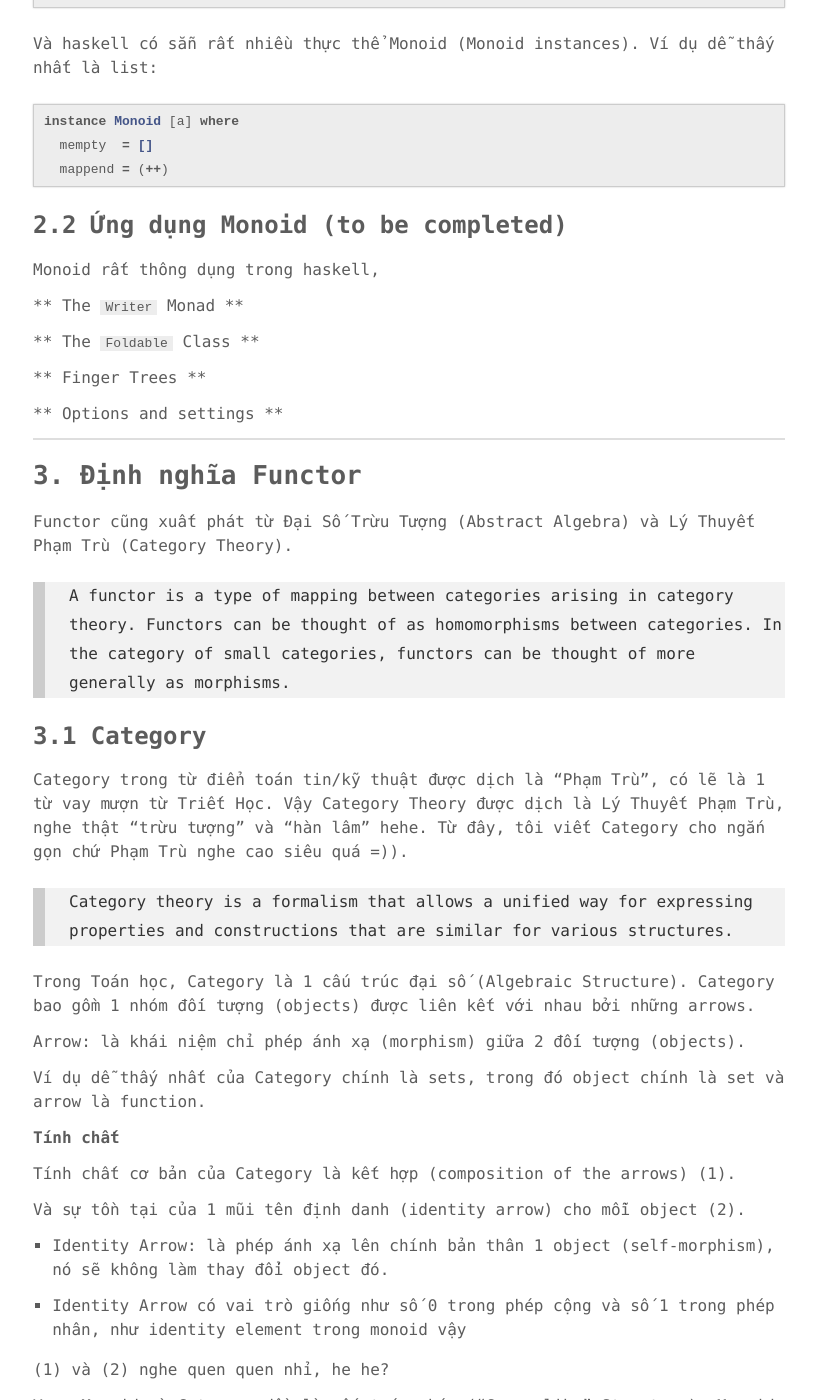
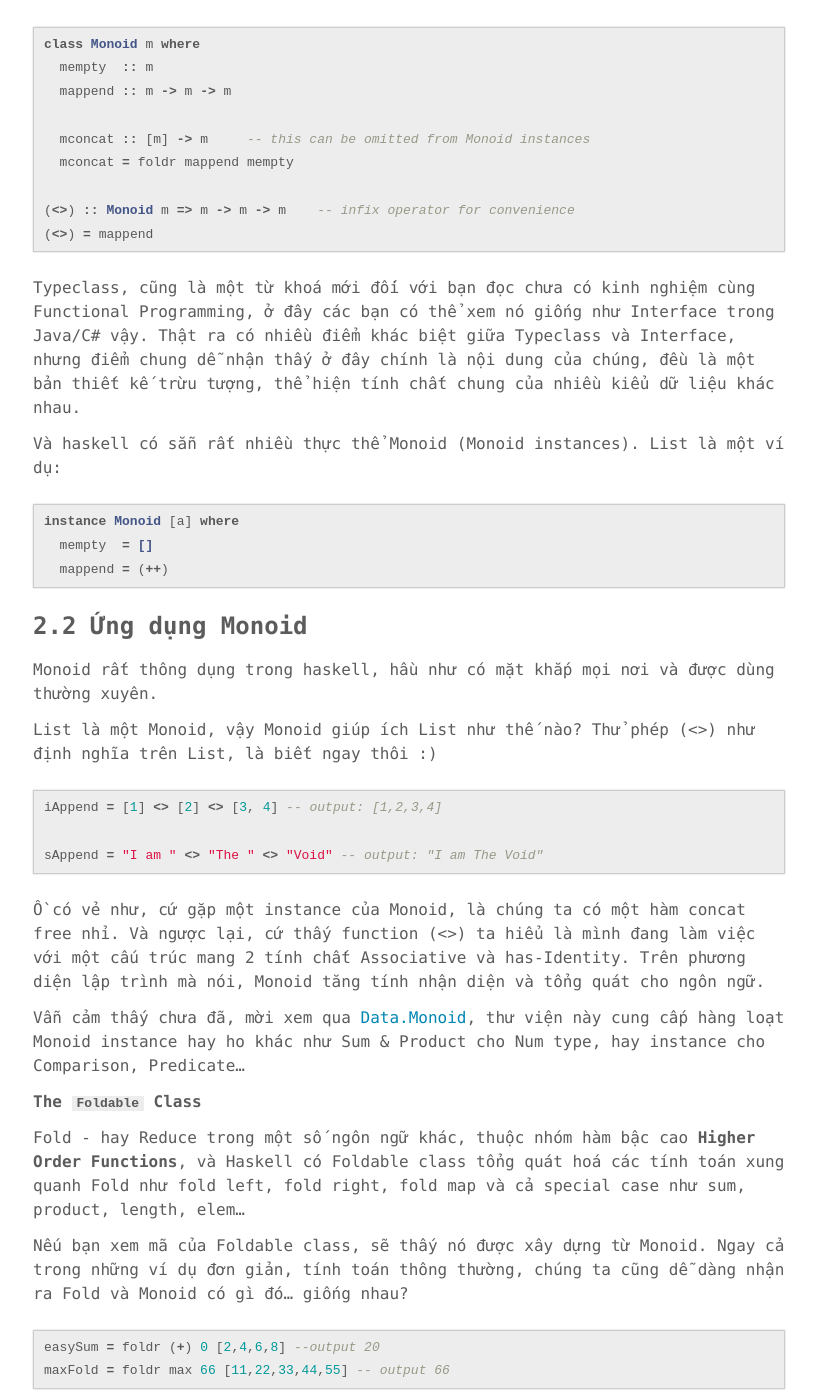
Before and after one commit to phuoc-thanh/phuoc-thanh.github.io, a Jekyll site: the page built from _posts/2017-04-25-monoid-functor-and-using.md, in a window 1280 px wide and 1400 px high, scrolled down 2318 px. Shown: the whole window, without its empty margins (231-1048 px from the left). Built offline with Jekyll 4.4.1, drawn with Linux system fonts in a browser that asks for light colours; some of the changed text lies outside the part shown.

Commit message:
continue write monoid uses

````diff
--- a/_posts/2017-04-25-monoid-functor-and-using.md
+++ b/_posts/2017-04-25-monoid-functor-and-using.md
@@ -52,16 +52,32 @@ Giả sử S là 1 tập hợp (set), và • là 1 phép toán nhị nguyên S
 
 2.Phần tử nhận dạng: Tồn tại 1 phần tử e thuộc S sao cho với từng phần tử a thuộc S, ta luôn có  e • a = a • e = a
 
-*Ví dụ, Tập số tự nhiên N, tạo ra 2 commutative monoid (monoid có tính giao hoán) gồm phép cộng (phần tử nhận dạng: 0) và phép nhân (phần tử nhận dạng 1)*
+*Ví dụ, Tập số tự nhiên N tạo ra 2 commutative monoid (monoid có tính giao hoán) gồm phép cộng và phép nhân*
+
+```haskell
+(3 + 6) + 9 = 3 + (6 + 9)
+ 6 + 0  = 0 + 6 = 6
+```
+
+Và
+
+```haskell
+(4 * 6) * 8 = 4 * (6 * 8)
+ 4 * 1  = 1 * 4 = 4
+```
 
 ---
 
 ## 2. Monoid trong lập trình hàm (Haskell)
 
-Xét 1 kiểu (type) m và 1 phép toán (<>) :: m -> m -> m. Kiểu m và phép toán (<>) được coi là monoid khi:
-1. Luôn tồn tại 1 phần tử mempty :: m thỏa điều kiện x <> mempty == x and mempty <> x == x;
+Với thiết kế Mathematics-like của mình, Haskell xây dựng Monoid rất sát với định nghĩa toán học của nó. Tất cả Monoids trong Haskell đều tuân theo Monoid Laws, bắt buộc phải có phép tính kết hợp (<>) và phần tử nhận dạng mempty.
 
-2. Phép toán (<>) có tính kết (associative): (a <> b) <> c == a <> (b <> c).
+```haskell
+(x <> y) <> z = x <> (y <> z) -- associativity
+mempty <> x = x               -- left identity
+x <> mempty = x               -- right identity
+```
+
 
 ### 2.1 Lớp Monoid trong Haskell
 
@@ -79,7 +95,9 @@ class Monoid m where
 (<>) = mappend
 ```
 
-Và haskell có sẵn rất nhiều thực thể Monoid (Monoid instances). Ví dụ dễ thấy nhất là list:
+Typeclass, cũng là một từ khoá mới đối với bạn đọc chưa có kinh nghiệm cùng Functional Programming, ở đây các bạn có thể xem nó giống như Interface trong Java/C# vậy. Thật ra có nhiều điểm khác biệt giữa Typeclass và Interface, nhưng điểm chung dễ nhận thấy ở đây chính là nội dung của chúng, đều là một bản thiết kế trừu tượng, thể hiện tính chất chung của nhiều kiểu dữ liệu khác nhau.
+
+Và haskell có sẵn rất nhiều thực thể Monoid (Monoid instances). List là một ví dụ:
 
 ```haskell
 instance Monoid [a] where
@@ -87,23 +105,58 @@ instance Monoid [a] where
   mappend = (++)
 ```
 
-### 2.2 Ứng dụng Monoid (to be completed)
+### 2.2 Ứng dụng Monoid
 
-Monoid rất thông dụng trong haskell,
+Monoid rất thông dụng trong haskell, hầu như có mặt khắp mọi nơi và được dùng thường xuyên.
 
-** The `Writer` Monad **
+List là một Monoid, vậy Monoid giúp ích List như thế nào? Thử phép (<>) như định nghĩa trên List, là biết ngay thôi :)
 
-** The `Foldable` Class **
+```haskell
+iAppend = [1] <> [2] <> [3, 4] -- output: [1,2,3,4]
 
-** Finger Trees **
+sAppend = "I am " <> "The " <> "Void" -- output: "I am The Void"
+```
 
-** Options and settings **
+Ồ có vẻ như, cứ gặp một instance của Monoid, là chúng ta có một hàm concat free nhỉ. Và ngược lại, cứ thấy function (<>) ta hiểu là mình đang làm việc với một cấu trúc mang 2 tính chất Associative và has-Identity. Trên phương diện lập trình mà nói, Monoid tăng tính nhận diện và tổng quát cho ngôn ngữ.
+
+Vẫn cảm thấy chưa đã, mời xem qua [Data.Monoid](http://hackage.haskell.org/package/base-4.12.0.0/docs/Data-Monoid.html), thư viện này cung cấp hàng loạt Monoid instance hay ho khác như Sum & Product cho Num type, hay instance cho Comparison, Predicate...
+
+
+**The `Foldable` Class**
+
+Fold - hay Reduce trong một số ngôn ngữ khác, thuộc nhóm hàm bậc cao **Higher Order Functions**, và Haskell có Foldable class tổng quát hoá các tính toán xung quanh Fold như fold left, fold right, fold map và cả special case như sum, product, length, elem...
+
+Nếu bạn xem mã của Foldable class, sẽ thấy nó được xây dựng từ Monoid. Ngay cả trong những ví dụ đơn giản, tính toán thông thường, chúng ta cũng dễ dàng nhận ra Fold và Monoid có gì đó... giống nhau?
+
+```haskell
+easySum = foldr (+) 0 [2,4,6,8] --output 20
+maxFold = foldr max 66 [11,22,33,44,55] -- output 66
+```
+
+Có nhiều ví dụ thú vị hơn về foldable, như duyệt cây trong [blog này](http://blog.sigfpe.com/2009/01/haskell-monoids-and-their-uses.html) chẳng hạn:
+
+```haskell
+data Tree a = Empty | Leaf a | Node (Tree a) a (Tree a)
+instance Foldable Tree where
+    foldMap f Empty = mempty
+    foldMap f (Leaf x) = f x
+    foldMap f (Node l k r) = foldMap f l `mappend` f k `mappend` foldMap f r
+```
+
+Nếu ta define một cây như trên, sau đó ta cần duyệt cây để tìm phần tử giá trị bằng 1, hoặc bất cứ phần từ lớn hơn 5:
+
+```haskell
+tree = Node (Leaf 1) 7 (Leaf 2)
+
+f1   = foldMap (Any . (== 1)) tree
+f2   = foldMap (All . (>  5)) tree
+```
 
 ---
 
-## 3. Định nghĩa Functor
+## 3. Functor.. là gì?
 
-Functor cũng xuất phát từ Đại Số Trừu Tượng (Abstract Algebra) và Lý Thuyết Phạm Trù (Category Theory).
+Functor cũng xuất phát từ Category Theory giống như Monoid vậy, và nó còn trừu tượng hơn :)
 
 > A functor is a type of mapping between categories arising in category theory. Functors can be thought of as homomorphisms between categories. In the category of small categories, functors can be thought of more generally as morphisms.
 
````
